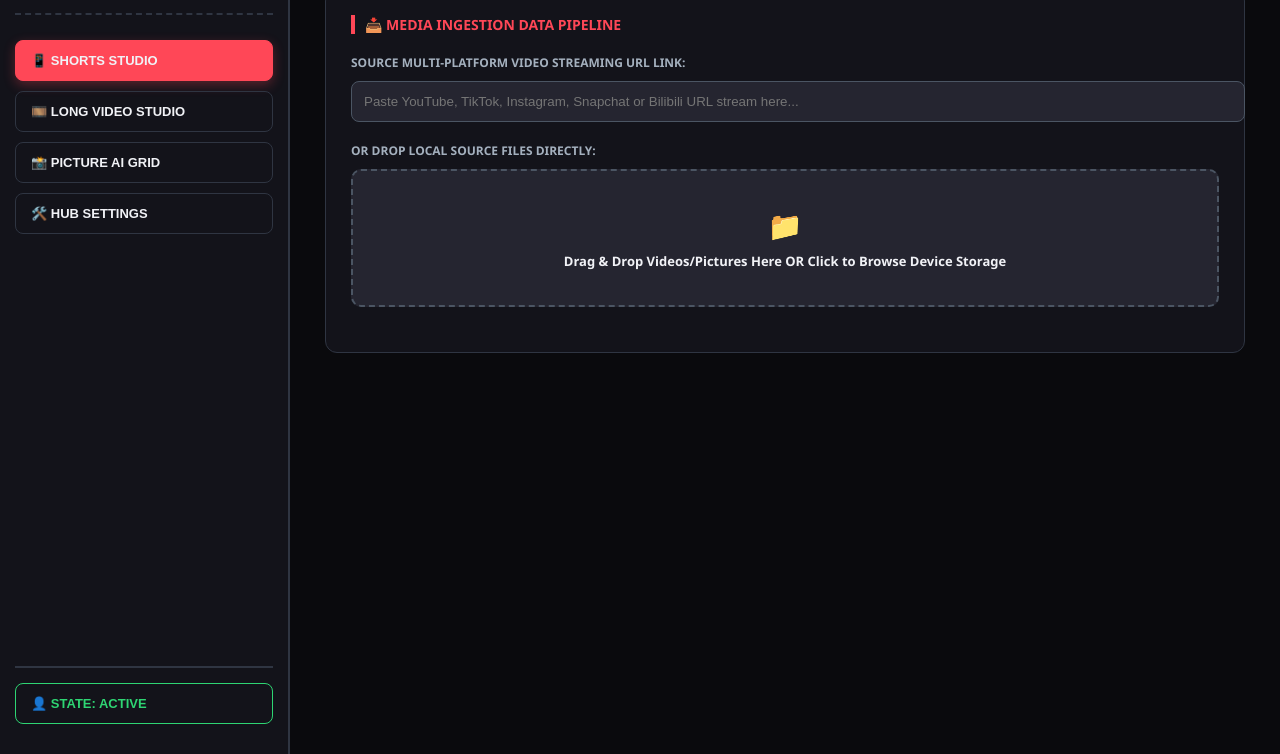
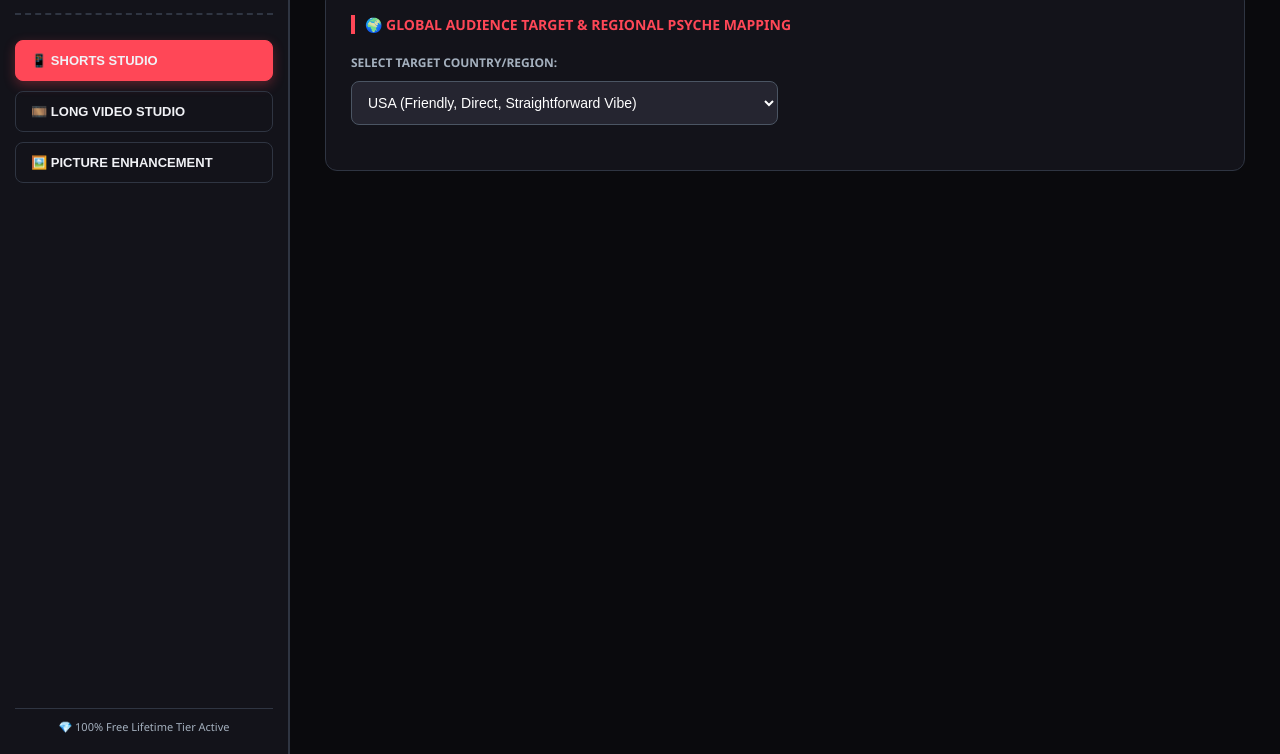
Before and after one commit to fizzabot26/mymoviebote, a plain HTML site: page index.html in a window 1280 px wide. Shown: the part 46-800 px from the top of the page. Drawn offline with Linux system fonts and the light colour scheme.

Commit message:
Update index.html

```diff
--- a/index.html
+++ b/index.html
@@ -230,6 +230,10 @@
 
         .conditional-form-block { display: none; margin-top: 15px; border-top: 1px dashed #2f3542; padding-top: 20px; }
         .conditional-form-block.revealed { display: block; }
+
+        .output-console-box { background: #000; padding: 15px; border-radius: 6px; font-family: monospace; font-size: 12px; color: #2ed573; overflow-y: auto; max-height: 150px; border: 1px solid #2f3542; margin-top: 10px; }
+        .ingest-row-container { display: flex; flex-direction: column; gap: 10px; margin-bottom: 15px; }
+        .ingest-row-item { display: flex; gap: 10px; align-items: center; background: #1b1b24; padding: 10px; border-radius: 8px; border: 1px solid #2f3542; }
     </style>
 </head>
 <body>
@@ -238,37 +242,29 @@
     <div class="sidebar-panel">
         <div class="sidebar-top">
             <div class="sidebar-brand">⚙️ AI Studio Hub</div>
-            <button class="nav-btn active" onclick="switchMainDashboardViewTab('shortsStudioTabWindow', this)">📱 Shorts Studio</button>
-            <button class="nav-btn" onclick="switchMainDashboardViewTab('longVideoTabWindow', this)">🎞️ Long Video Studio</button>
-            <button class="nav-btn" onclick="switchMainDashboardViewTab('pictureGridTabWindow', this)">📸 Picture AI Grid</button>
-            <button class="nav-btn" onclick="switchMainDashboardViewTab('settingsPanelTabWindow', this)">🛠️ Hub Settings</button>
+            <button class="nav-btn active" id="btn-shorts" onclick="switchMainDashboardViewTab('shortsStudioTabWindow', this)">📱 Shorts Studio</button>
+            <button class="nav-btn" id="btn-long" onclick="switchMainDashboardViewTab('longVideoTabWindow', this)">🎞️ Long Video Studio</button>
+            <button class="nav-btn" id="btn-picture" onclick="switchMainDashboardViewTab('pictureGridTabWindow', this)">🖼️ Picture Enhancement</button>
         </div>
-        <div class="sidebar-footer-auth" style="border-top: 2px solid #2f3542; padding-top: 15px;">
-            <button class="nav-btn" style="border-color: #2ed573; color: #2ed573;" onclick="alert('Hardware Secure Sync Node Active.')">👤 State: Active</button>
+        <div style="font-size: 11px; text-align: center; color: var(--text-muted); border-top: 1px solid #2f3542; padding-top: 10px;">
+            💎 100% Free Lifetime Tier Active
         </div>
     </div>
 
-    <!-- 🌌 CENTRAL CANVAS MAIN HUB DISPLAY -->
+    <!-- 🌌 CENTRAL CONTENT LAYER -->
     <div class="main-content-window">
         <div class="workspace-wrapper">
 
-            <!-- VIEW VIEW 1: SHORTS AUTOMATION HUB -->
-            <div id="shortsStudioTabWindow" class="app-view-panel active">
-
-                <!-- PIPELINE INPUT STREAM SOURCE -->
-                <div class="control-block-card">
-                    <h2>📥 Media Ingestion Data Pipeline</h2>
-                    <div style="margin-bottom: 20px;">
-                        <label>Source Multi-Platform Video Streaming URL Link:</label>
-                        <input type="text" id="mediaSourcePipelineUrlLinkInput" style="width:100%; padding:12px; border-radius:8px; border:1px solid #4b5563; background:var(--input-bg); color:#fff;" placeholder="Paste YouTube, TikTok, Instagram, Snapchat or Bilibili URL stream here...">
-                    </div>
-
-                    <label>Or Drop Local Source Files Directly:</label>
-                    <div class="drag-drop-zone-wrapper" id="canvasDragDropInteractionZone" onclick="triggerSystemFileUploadSelectorGrid()">
-                        <div style="font-size: 28px; margin-bottom: 8px;">📁</div>
-                        <div id="uploadFeedbackLabelMessage" style="font-size: 13px; font-weight: bold;">
-                            Drag & Drop Videos/Pictures Here OR Click to Browse Device Storage
-                        </div>
-                        <input type="file" id="hiddenNativeMediaAssetInputSlot" multiple style="display:none;" onchange="processSelectedMediaFilesMetadata(this)">
-                    </div>
-                </div>
+            <!-- COUNTRY & REGION TARGET HUB -->
+            <div class="control-block-card">
+                <h2>🌍 Global Audience Target & Regional Psyche Mapping</h2>
+                <div class="horizontal-filters-row" style="grid-template-columns: 1fr 1fr;">
+                    <div>
+                        <label>Select Target Country/Region:</label>
+                        <select id="globalRegionFilterDropdown" onchange="synchronizeGlobalMarketIntelligenceNodes()">
+                            <option value="USA" selected>USA (Friendly, Direct, Straightforward Vibe)</option>
+                            <option value="Europe">Europe Hub (Serious, Confident, Dignified Stance)</option>
+                            <option value="Germany">Germany Hub (Formal, High-Precision Logical Track)</option>
+                            <option value="Canada">Canada Focus (Warm, Polite, High Retention)</option>
+                            <option value="Russia">Russia Region (Deep, Concentrated Analytical Focus)</option>
+                            <option value="China">China Network (High-Velocity Structural Engagement)</option>
```
